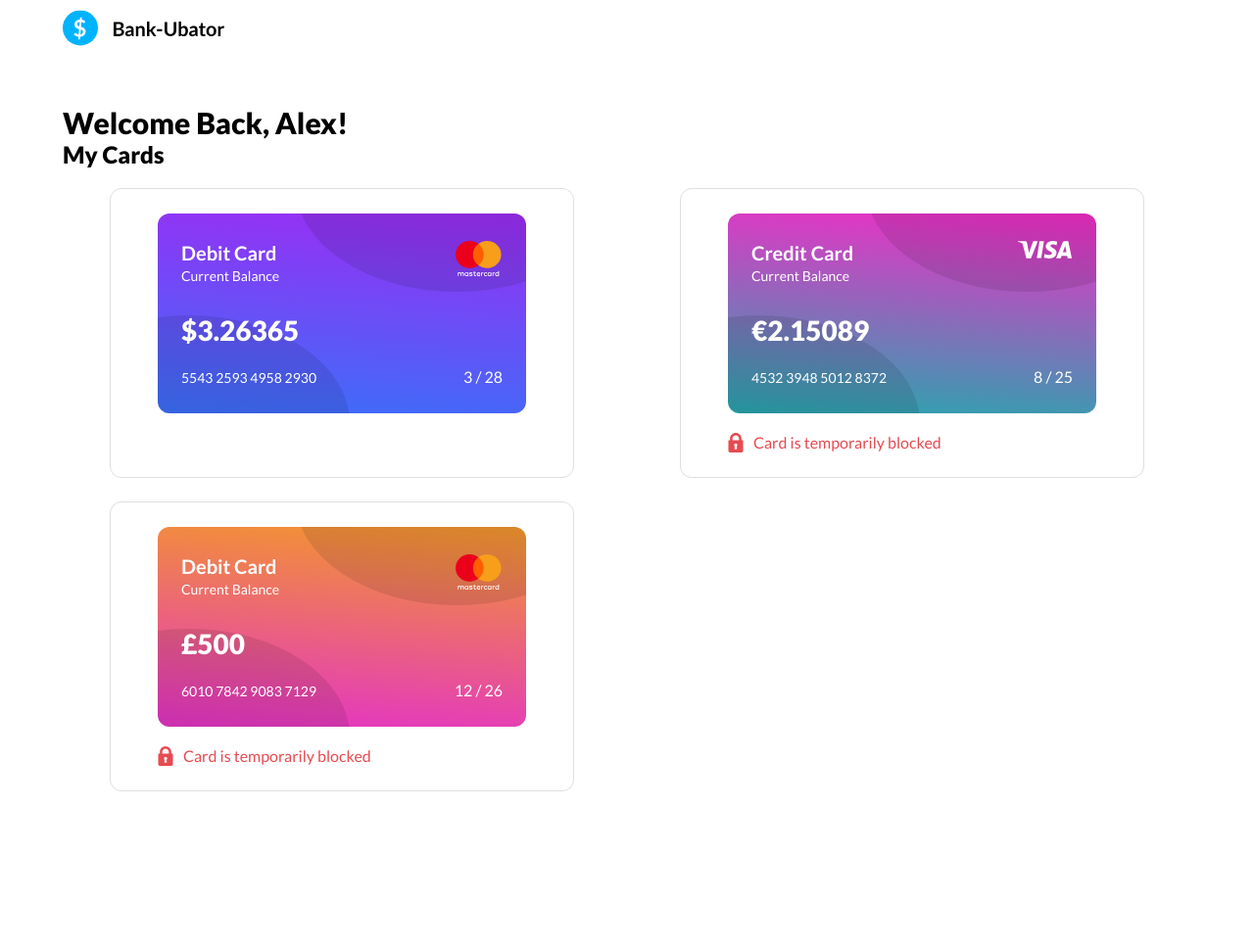
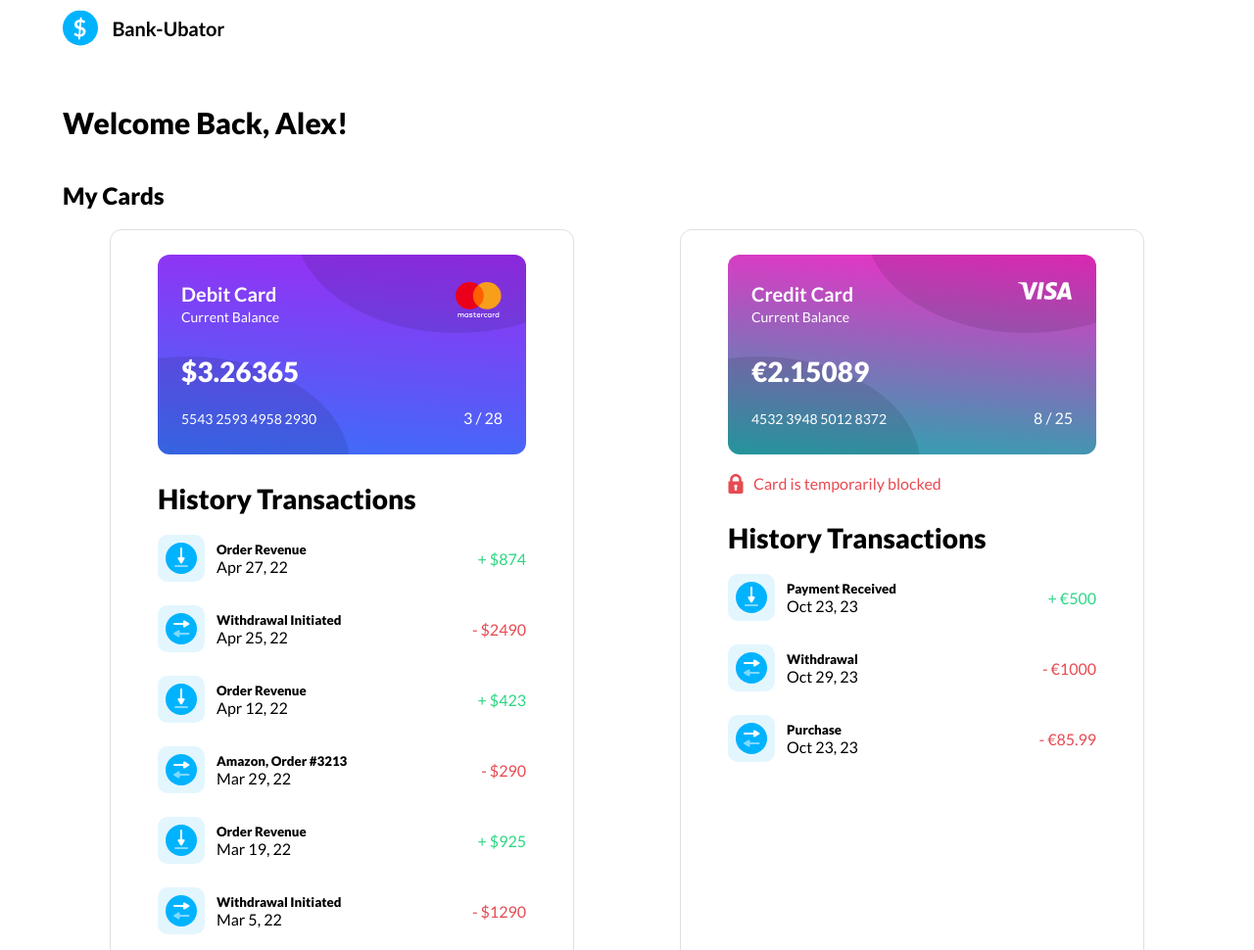
Before and after one commit to adastion/pre-course-1-cards, a plain HTML site: page index.html in a window 1280 px wide. Shown: the top 970 px of the page at 98% size. Before the commit the page ends 858 px from the top, so only its background shows below. Drawn offline with Linux system fonts and the light colour scheme.

Commit message:
create module, functions(complete)

```diff
--- a/index.js
+++ b/index.js
@@ -1,7 +1,6 @@
 import { getPathData, getMonths, getUserData } from './src/data.js'
 import { createMyElement } from './src/create_elements.js'
-import { renderCard } from './src/components/card_block.js'
-import { blockedCard } from "./src/components/blockedCard.js"
+import { renderCard } from './src/components/cards/card_block.js'
 
 // variables
 const pathPictures = getPathData()
@@ -15,52 +14,13 @@ const container = createMyElement("div", header, "container")
 const logo = createMyElement("a", container, "logo", "", "", "#")
 const logoImage = createMyElement("img", logo, "", "", pathPictures.logo)
   logoImage.alt = logo
-const greeting = createMyElement("h1", container, "",  `Welcome Back, ${userData.nameUser}!`)
 const contentCards = createMyElement("div", rootElement, "container")
+const greeting = createMyElement("h1", contentCards, "",  `Welcome Back, ${userData.nameUser}!`)
 const titleCards = createMyElement("h2", contentCards, "", "My Cards")
 
 //rendering cards list
 const cardsList = createMyElement("ul", contentCards, "cards")
   for (let i = 0; i < userData.userCards.length; i++) {
     const cardData = userData.userCards[i]
-    renderCard(cardData, cardsList, pathPictures, blockedCard)
+    renderCard(cardData, cardsList, pathPictures, months)
   }
-
-
-//               document.write(`<h4 class='transaction-title'>History Transactions</h4>`);
-//               document.write(`<ul class='transaction'>`);
-//                 for (let numTransaction = 0; numTransaction < card.historyTransactions.length; numTransaction++) {
-//                   let transaction = card.historyTransactions[numTransaction];
-//                   document.write(`<li class='transaction__item'>`);
-//                     let iconPositiveDebiting =
-//                       transaction.amount > 0
-//                         ? pathPictures.balance.positive
-//                         : pathPictures.balance.debiting;
-//                     document.write(`<div class='transaction__icon'>
-//                                       <img src=${iconPositiveDebiting} alt='icon'/>
-//                                     </div>`);
-//                     document.write(`<div class='transaction__info'>`);
-//                       document.write(`<h5>${transaction.description}</h5>`);
-//                       document.write(`<p>
-//                                         ${months[+transaction.date.getMonth()]}
-//                                         ${transaction.date.getDay()},
-//                                         ${transaction.date.getFullYear() % 100}
-//                                       </p>`
-//                                     );
-//                     document.write(`</div>`);
-//                       let positiveDebitingBalance = transaction.amount > 0
-//                                                    ? "#2DD683"
-//                                                    : "#E74A51";
-//                       document.write(`<span style='color: ${positiveDebitingBalance};'>
-//                                           ${transaction.amount > 0
-//                                           ? "+ " + currencySign + transaction.amount
-//                                           : "- " + currencySign + -transaction.amount}
-//                                       </span>`);
-//                   document.write(`</li>`);
-//                 }
-//               document.write(`</ul>`);
-//           document.write(`</section>`);
-//         document.write(`</li>`);
-//       }
-//     document.write(`</ul>`);
-// document.write(`</div>`);
--- a/src/components/card_block.js
+++ b/src/components/cards/card_block.js
@@ -1,12 +1,14 @@
-import { createMyElement } from "../create_elements.js"
+import { createMyElement } from "../../create_elements.js"
+import { blockedCard } from "../blockedCard.js"
+import { renderTransactions } from "../transactions/renderTransactions.js"
 
-export function renderCard (cardData, cardsList, pathPictures, blockedCard) {
+export function renderCard (cardData, cardsList, pathPictures, months) {
   const cardBlock = createMyElement("li", cardsList, "card")
   const cardContent = createMyElement("section", cardBlock, "card__content")
+  // switchCase
   let colorCard;
   let currencySign;
 
-// switchCase
   switch (cardData.currencyType) {
     case "USD":
       currencySign = "$";
@@ -34,5 +36,6 @@ export function renderCard (cardData, cardsList, pathPictures, blockedCard) {
   const networkTypeLogo = createMyElement("img", cardItem2, "", "", `${cardData.networkType === "Mastercard" ? pathPictures.master : pathPictures.visa}`)
     networkTypeLogo.alt = "logo-card-network-type"
   const cardDate = createMyElement("span", cardItem2, "", `${cardData.expirationMonth} / ${cardData.expirationYear % 100}`)
-  blockedCard(cardData, cardContent)
+    blockedCard(cardData, cardContent)
+    renderTransactions(cardData, cardContent, currencySign, pathPictures, months)
 }
--- /dev/null
+++ b/src/components/transactions/renderTransaction.js
@@ -0,0 +1,21 @@
+import { createMyElement } from "../../create_elements.js"
+
+export function renderTransaction(transaction, transactionsList, currencySign, pathPictures, months) {
+  const transactionsElement = createMyElement("li", transactionsList, "transaction__item")
+        let iconPositiveDebiting =
+          transaction.amount > 0 ? pathPictures.balance.positive : pathPictures.balance.debiting;
+        const blockIcon = createMyElement("div", transactionsElement, "transaction__icon")
+        const iconTransaction = createMyElement("img", blockIcon, "", "", iconPositiveDebiting)
+        iconTransaction.alt = "icon"
+        const blockInfo = createMyElement("div", transactionsElement, "transaction__info")
+        const description = createMyElement("h5", blockInfo, "", transaction.description)
+        const dateTransaction = createMyElement("p", blockInfo)
+              dateTransaction.textContent = `${months[+transaction.date.getMonth()]}
+                                                 ${transaction.date.getDate()},
+                                                 ${transaction.date.getFullYear() % 100}`
+        let positiveDebitingBalance = transaction.amount > 0 ? "amount-positive" : "amount-debiting";
+        const amountElement = createMyElement('span', transactionsElement, positiveDebitingBalance)
+              amountElement.textContent = transaction.amount > 0
+                                                        ? "+ " + currencySign + transaction.amount
+                                                        : "- " + currencySign + -transaction.amount
+}
--- /dev/null
+++ b/src/components/transactions/renderTransactions.js
@@ -0,0 +1,13 @@
+import { createMyElement } from "../../create_elements.js"
+import { renderTransaction } from "./renderTransaction.js"
+
+export function renderTransactions (cardData, parentElement, currencySign, pathPictures, months) {
+  const titleTransaction = createMyElement("h4", parentElement, "transaction-title", "History Transactions")
+  const transactionsList = createMyElement("ul", parentElement, "transaction")
+
+  for (let i = 0; i < cardData.historyTransactions.length; i++) {
+    const transaction = cardData.historyTransactions[i]
+
+    renderTransaction(transaction, transactionsList, currencySign, pathPictures, months)
+  }
+}
--- a/src/data.js
+++ b/src/data.js
@@ -3,6 +3,7 @@ export function getPathData() {
     logo: "src/assets/images/logo.svg",
     master: "src/assets/images/mastercard-logo.svg",
     visa: "src/assets/images/visa-logo.svg",
+    padlock: "src/assets/images/icon-padlock.svg",
     balance: {
       positive: "src/assets/images/icon-refill.svg",
       debiting: "src/assets/images/icon-debiting.svg",
--- a/styles/transaction.css
+++ b/styles/transaction.css
@@ -27,3 +27,11 @@
 .transaction__info {
   flex-grow: 1;
 }
+
+.amount-positive {
+  color: #2dd683;
+}
+
+.amount-debiting {
+  color: #e74a51;
+}
```
Also changed, not shown: src/components/cards/card.js (added).
